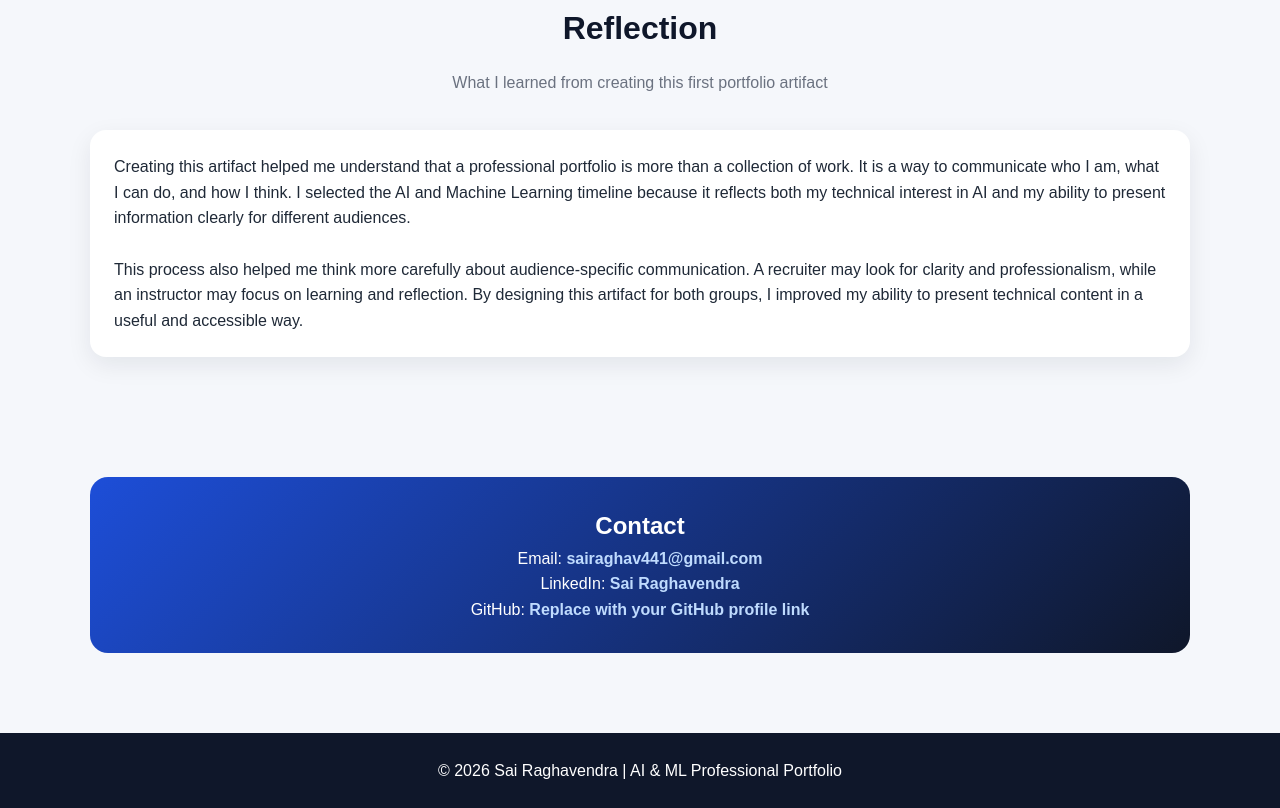
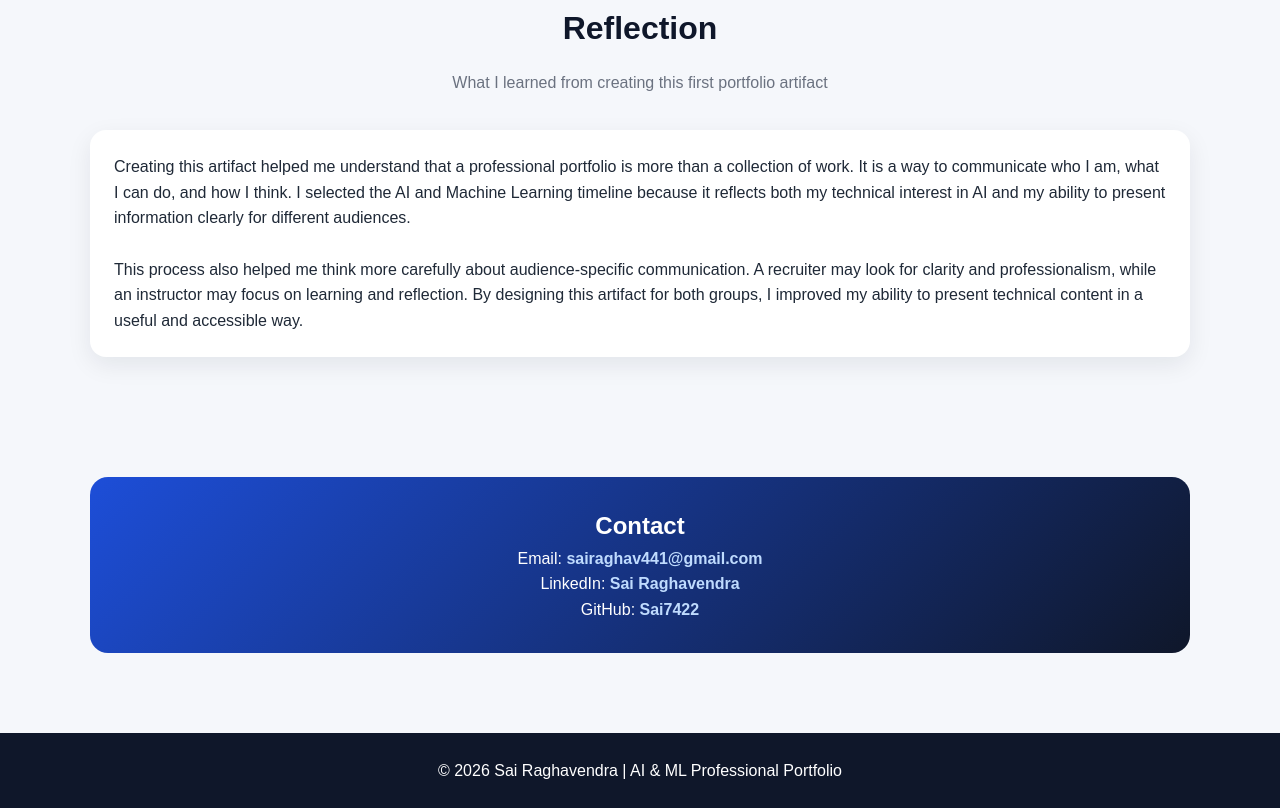
Before and after one commit to sai7422/portfolio, a plain HTML site: page index.html in a window 1280 px wide. Shown: the part 2677-3485 px from the top of the page. Drawn offline with Linux system fonts and the light colour scheme.

Commit message:
Update index.html

```diff
--- a/index.html
+++ b/index.html
@@ -331,7 +331,7 @@
         <h2>Contact</h2>
         <p>Email: <a href="mailto:sairaghav441@gmail.com">sairaghav441@gmail.com</a></p>
         <p>LinkedIn: <a href="https://www.linkedin.com/in/sai-raghavendra-ab1664328/" target="_blank">Sai Raghavendra</a></p>
-        <p>GitHub: <a href="https://github.com/your-github-username" target="_blank">Replace with your GitHub profile link</a></p>
+        <p>GitHub: <a href="https://github.com/sai7422" target="_blank">Sai7422</a></p>
       </div>
     </div>
   </section>
```
